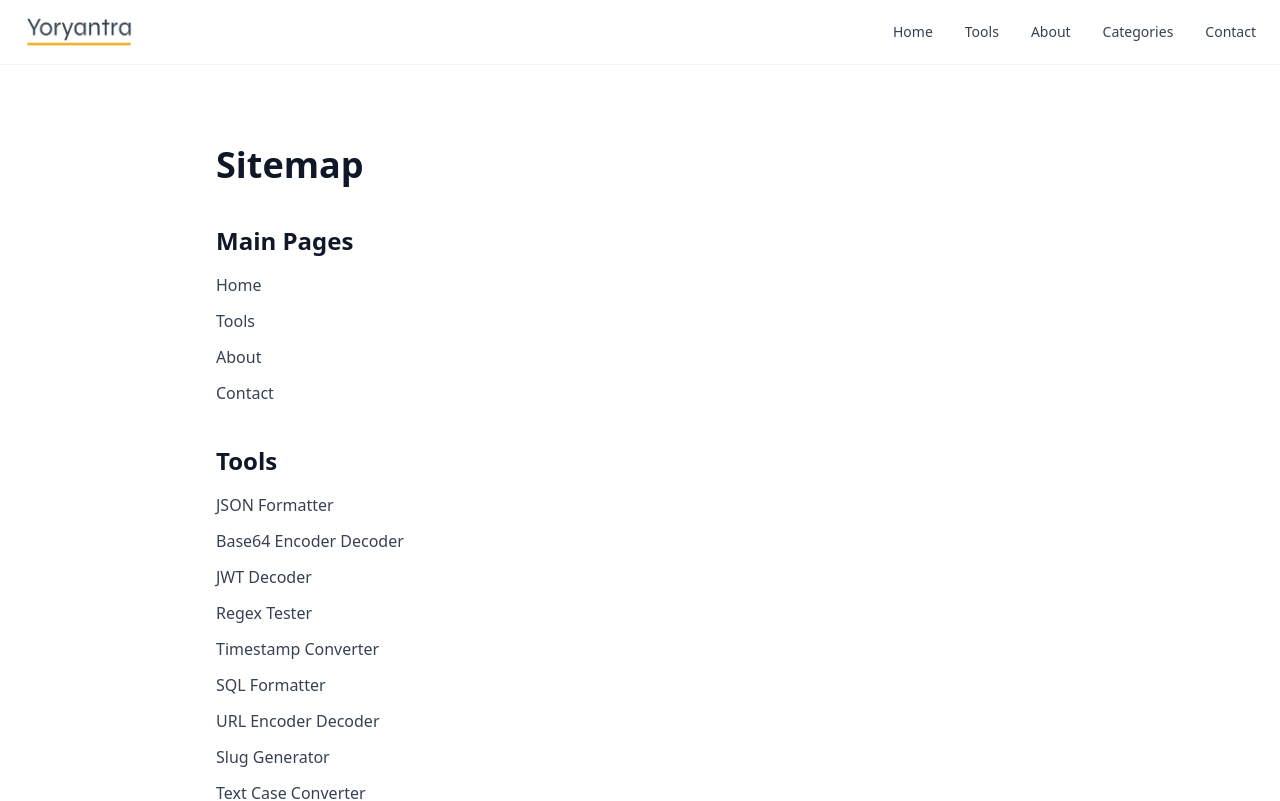
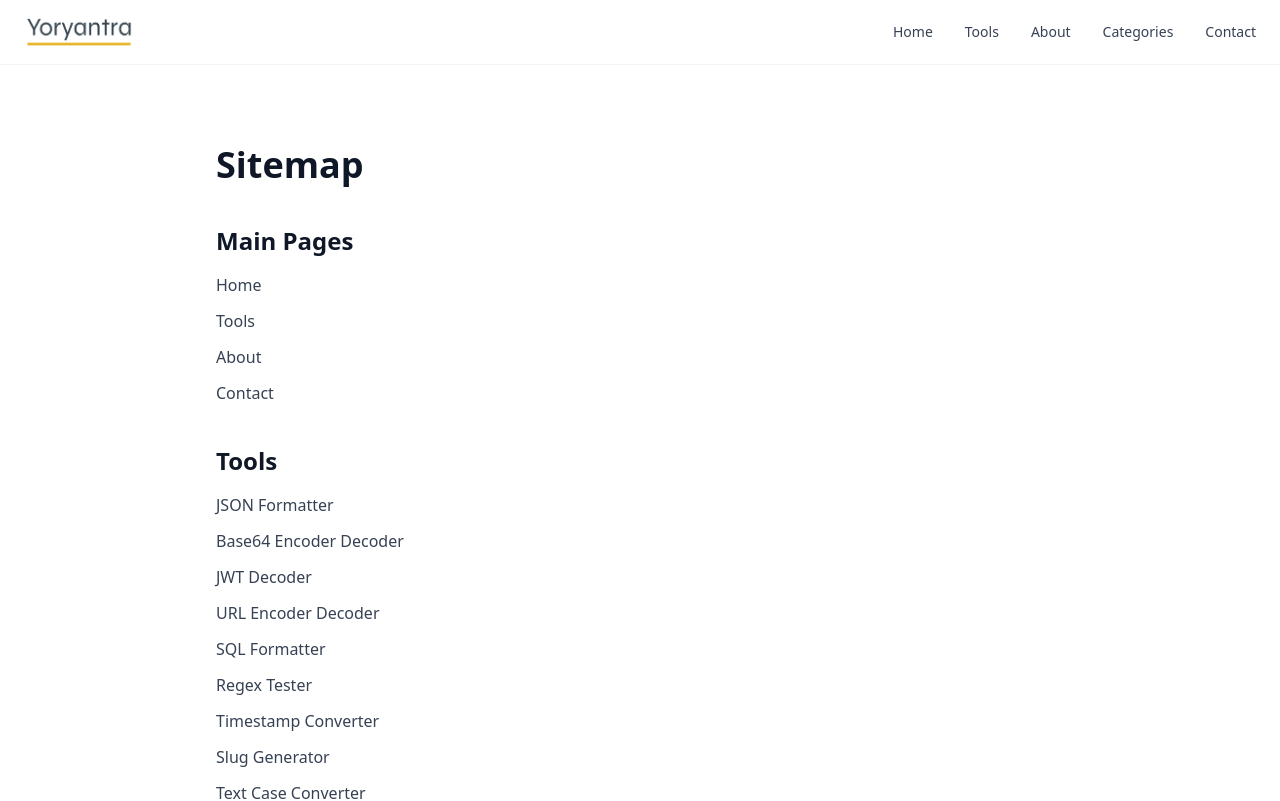
Before and after one commit to vaarunsonawwane-ops/yoryantra-new, a Next.js app: page /sitemap in a window 1280 px wide. Shown: the top 801 px of the page. Built offline with nearby package versions, Linux system fonts and the light colour scheme.

Commit message:
Sitemap become dynamic page

```diff
--- a/app/sitemap/page.tsx
+++ b/app/sitemap/page.tsx
@@ -1,4 +1,5 @@
 import Link from "next/link";
+import { tools } from "@/app/data/tools";
 
 export const metadata = {
   title: "Sitemap | Yoryantra",
@@ -52,45 +53,15 @@ export default function SitemapPage() {
 
           <div className="flex flex-col gap-3 text-gray-700">
 
-            <Link href="/tools/json-formatter" className="hover:text-[var(--light-gold)] transition-colors">
-              JSON Formatter
-            </Link>
-
-            <Link href="/tools/base64-encoder-decoder" className="hover:text-[var(--light-gold)] transition-colors">
-              Base64 Encoder Decoder
-            </Link>
-
-            <Link href="/tools/jwt-decoder" className="hover:text-[var(--light-gold)] transition-colors">
-              JWT Decoder
-            </Link>
-
-            <Link href="/tools/regex-tester" className="hover:text-[var(--light-gold)] transition-colors">
-              Regex Tester
-            </Link>
-
-            <Link href="/tools/timestamp-converter" className="hover:text-[var(--light-gold)] transition-colors">
-              Timestamp Converter
-            </Link>
-
-            <Link href="/tools/sql-formatter" className="hover:text-[var(--light-gold)] transition-colors">
-              SQL Formatter
-            </Link>
-
-            <Link href="/tools/url-encoder-decoder" className="hover:text-[var(--light-gold)] transition-colors">
-              URL Encoder Decoder
-            </Link>
-
-            <Link href="/tools/slug-generator" className="hover:text-[var(--light-gold)] transition-colors">
-              Slug Generator
-            </Link>
-
-            <Link href="/tools/text-case-converter" className="hover:text-[var(--light-gold)] transition-colors">
-              Text Case Converter
-            </Link>
-
-            <Link href="/tools/word-counter" className="hover:text-[var(--light-gold)] transition-colors">
-              Word Counter
-            </Link>
+            {tools.map((tool) => (
+              <Link
+                key={tool.href}
+                href={tool.href}
+                className="hover:text-[var(--light-gold)] transition-colors"
+              >
+                {tool.title}
+              </Link>
+            ))}
 
           </div>
         </div>
```
